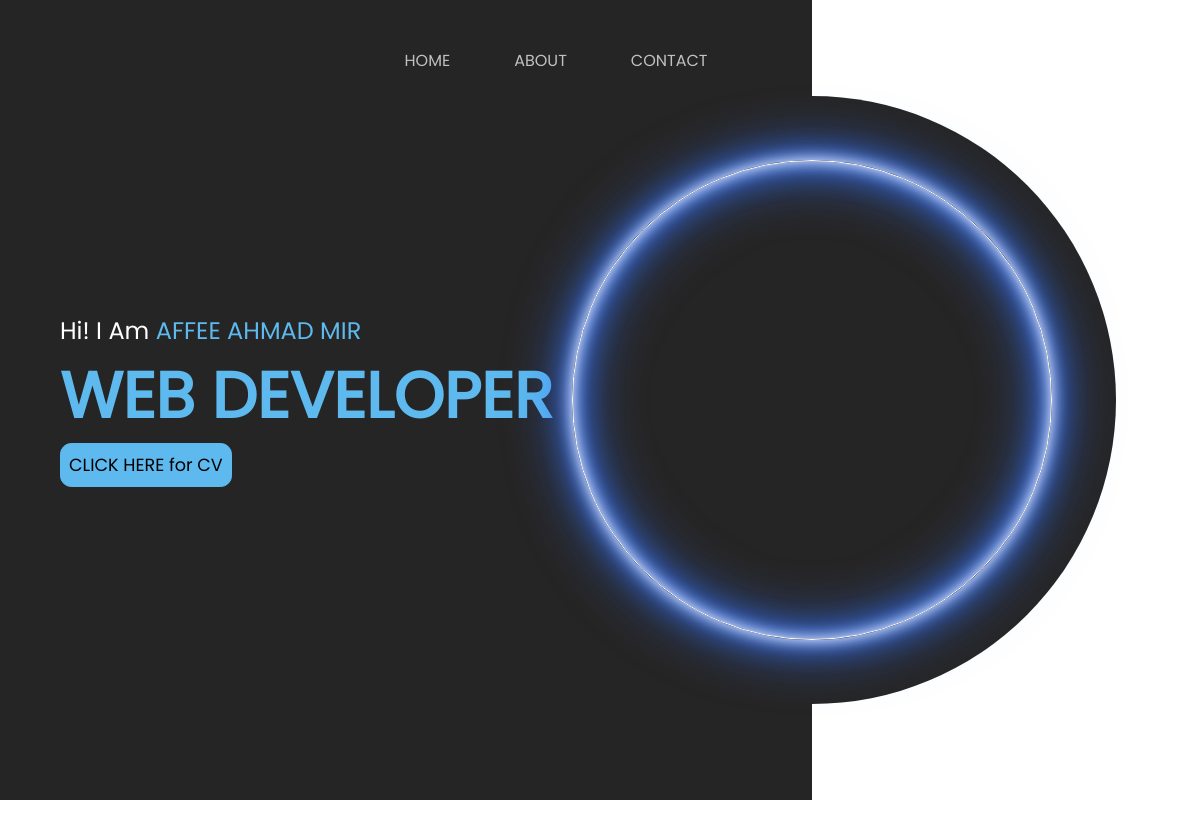
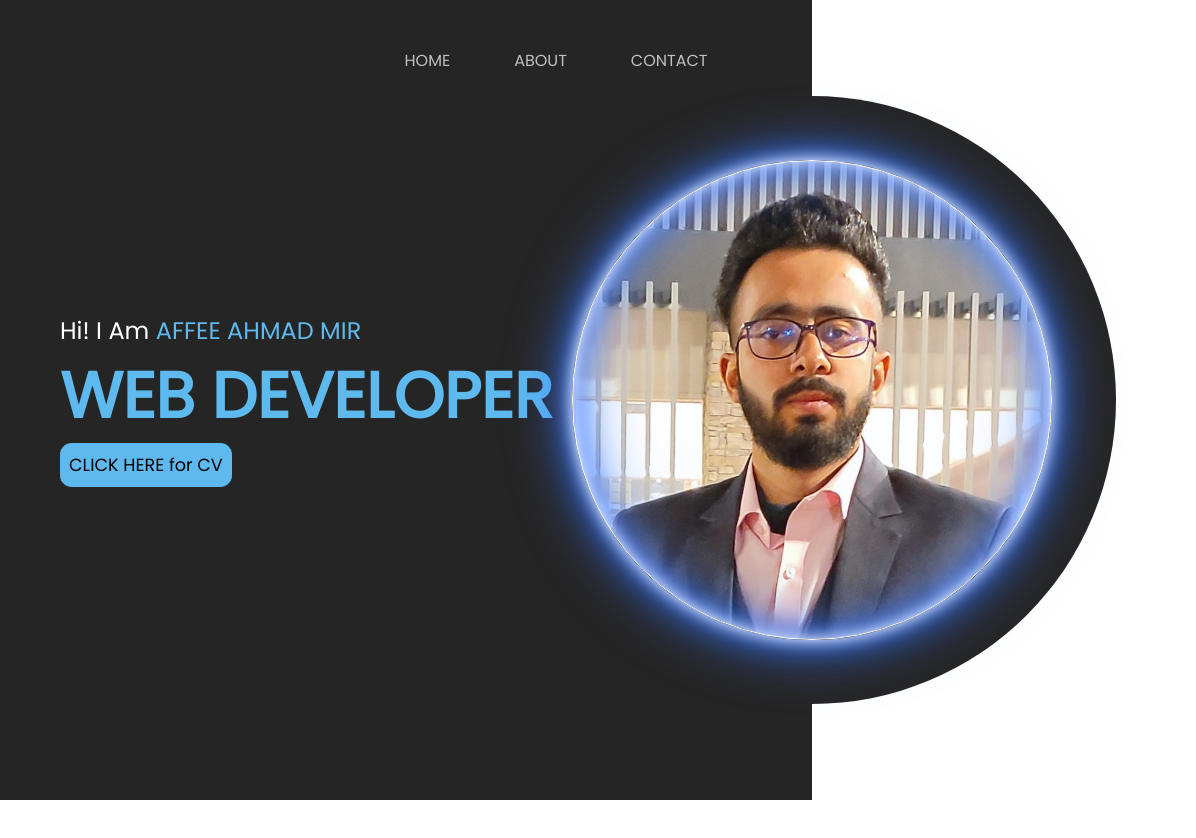
Before and after one commit to AffeeMir/My-Portfolio, a plain HTML site: page index.html in a window 1280 px wide. Shown: the top 838 px of the page, 84-1280 px from the left. Drawn offline with Linux system fonts and the light colour scheme; the site is published under a folder, as on GitHub Pages, so addresses that start at the root find nothing.

Commit message:
Portfolio

```diff
--- a/Styles/styles.css
+++ b/Styles/styles.css
@@ -116,7 +116,7 @@
 
 .alpha:nth-child(2) {
     width: 30rem;
-    background-image: url("/styles/IMG_20240202_135550.jpg");
+    background-image: url("IMG_20240202_135550.jpg");
     background-size: 100%;
     background-repeat: no-repeat;
     border: .1rem solid white;
```
Also changed, not shown: contact.html (+1 -1 lines).
